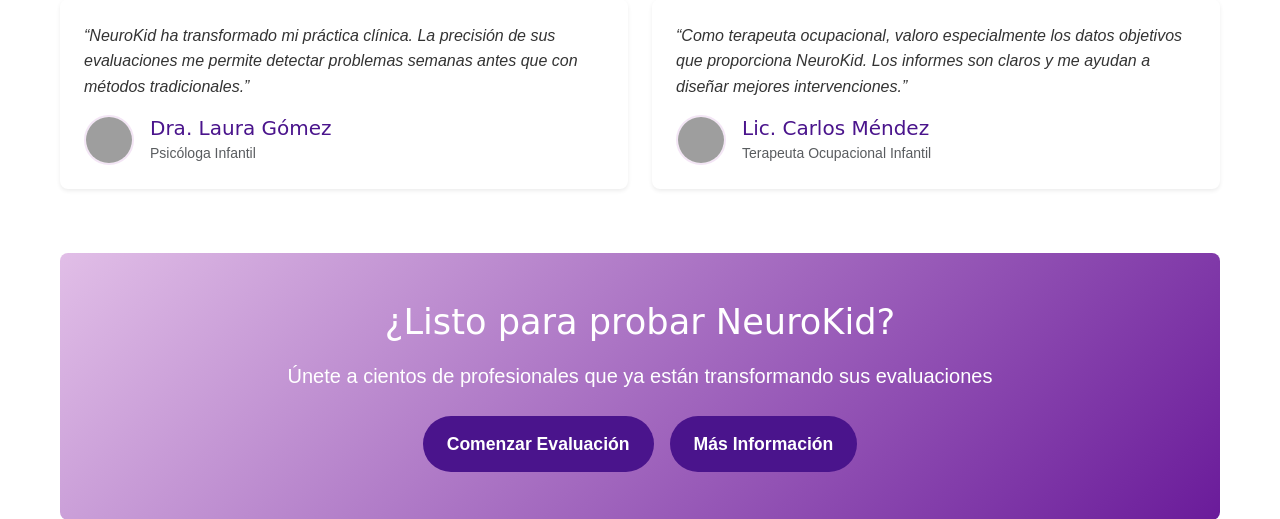
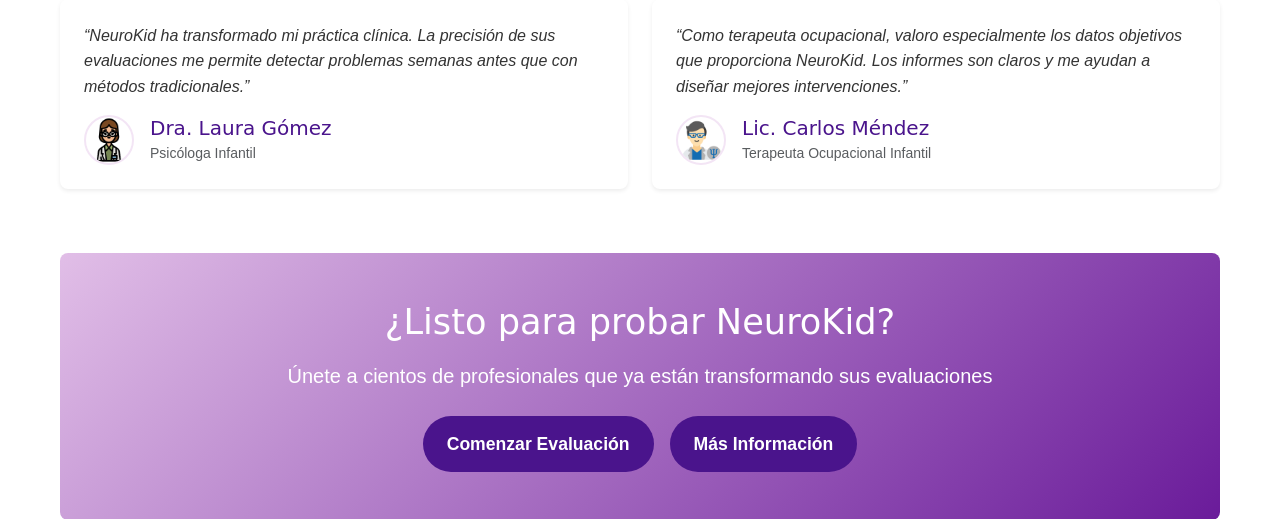
Before and after one commit to Maplide/NeuroKid, a Django app: page /evaluaciones/servicios/ in a window 1280 px wide. Shown: the part 1737-2256 px from the top of the page. Run offline with Django 5.2, Linux system fonts and the light colour scheme; parts of the project's set-up code (start-up, migrations or seed data) failed here and were passed over; grey boxes are pictures that could not be loaded.

Commit message:
Trabajo Grupal - Correciones de vista y flujo de varios formularios 2

```diff
--- a/evaluaciones/templates/evaluaciones/servicios.html
+++ b/evaluaciones/templates/evaluaciones/servicios.html
@@ -100,7 +100,7 @@
                         “NeuroKid ha transformado mi práctica clínica. La precisión de sus evaluaciones me permite detectar problemas semanas antes que con métodos tradicionales.”
                         </p>
                         <div class="d-flex align-items-center mt-3">
-                            <img src="{% static 'images/testimonial1.jpg' %}" alt="Dra. Laura Gómez" class="rounded-circle me-3 testimonial-img" width="60">
+                            <img src="{% static 'images/team1.png' %}" alt="Dra. Laura Gómez" class="rounded-circle me-3 testimonial-img" width="60">
                             <div>
                                 <h5 class="mb-0">Dra. Laura Gómez</h5>
                                 <small class="text-muted">Psicóloga Infantil</small>
@@ -114,7 +114,7 @@
                             “Como terapeuta ocupacional, valoro especialmente los datos objetivos que proporciona NeuroKid. Los informes son claros y me ayudan a diseñar mejores intervenciones.”
                         </p>
                         <div class="d-flex align-items-center mt-3">
-                            <img src="{% static 'images/testimonial2.jpg' %}" alt="Lic. Carlos Méndez" class="rounded-circle me-3 testimonial-img" width="60">
+                            <img src="{% static 'images/team3.png' %}" alt="Lic. Carlos Méndez" class="rounded-circle me-3 testimonial-img" width="60">
                             <div>
                                 <h5 class="mb-0">Lic. Carlos Méndez</h5>
                                 <small class="text-muted">Terapeuta Ocupacional Infantil</small>
```
